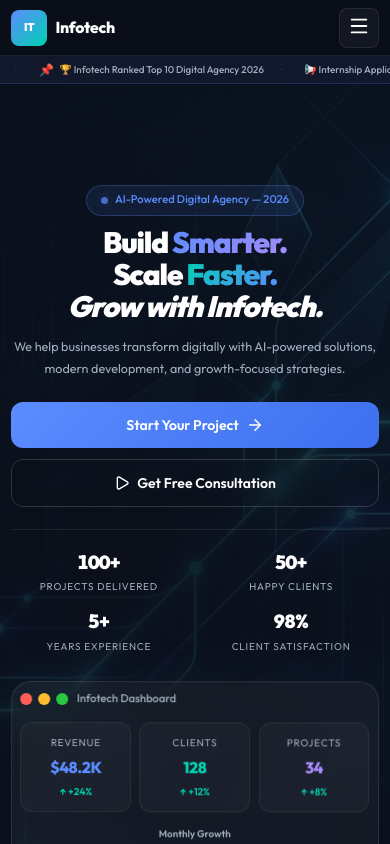
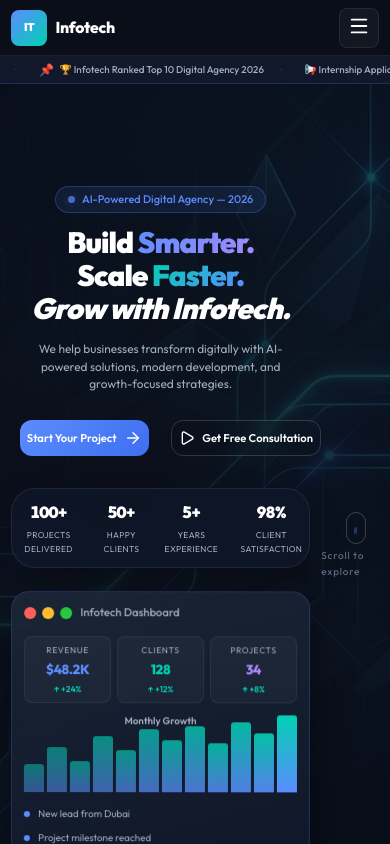
Before and after one commit to developervelnix-lab/infotech, a Next.js app in the folder app/: page / in a window 390 px wide. Shown: the top 844 px of the page. Built offline with nearby package versions, Linux system fonts and the light colour scheme.

Commit message:
solution section initiated

```diff
--- a/app/src/components/sections/Hero.module.css
+++ b/app/src/components/sections/Hero.module.css
@@ -6,13 +6,6 @@
   padding-top: var(--space-8);
   padding-bottom: var(--space-24);
   overflow: hidden;
-}
-@media (max-width: 768px) {
-  .hero {
-    min-height: auto;
-    padding-top: calc(var(--navbar-h) + var(--ticker-h) + var(--space-6));
-    padding-bottom: var(--space-12);
-  }
 }
 
 .hero::before {
@@ -23,7 +16,7 @@
   background-size: cover;
   background-position: center;
   background-repeat: no-repeat;
-  opacity: 0.4; /* Increased opacity so image is clearly visible */
+  opacity: 0.4;
   z-index: 0;
 }
 
@@ -44,12 +37,18 @@
   position: relative;
   z-index: 1;
 }
-@media (max-width: 1024px) {
-  .inner { grid-template-columns: 1fr; text-align: center; }
-  .left { align-items: center; }
-  .badge { margin: 0 auto; }
-  .ctas { justify-content: center; }
-  .statsRow { justify-content: center; }
+
+/* Left column */
+.left {
+  display: flex;
+  flex-direction: column;
+  gap: 0;
+}
+
+/* Right column */
+.right {
+  display: flex;
+  justify-content: center;
 }
 
 /* Decorative blobs */
@@ -79,19 +78,6 @@
   transform: translate(-50%, -50%);
   animation-delay: -8s;
 }
-@keyframes blob-morph {
-  0%, 100% { border-radius: 60% 40% 30% 70% / 60% 30% 70% 40%; }
-  25% { border-radius: 30% 60% 70% 40% / 50% 60% 30% 60%; }
-  50% { border-radius: 50% 60% 30% 60% / 30% 40% 70% 50%; }
-  75% { border-radius: 70% 40% 60% 30% / 40% 50% 60% 30%; }
-}
-
-/* Hide heavy decorative elements on mobile */
-@media (max-width: 768px) {
-  .blob1, .blob2, .blob3 { display: none; }
-  .ring1, .ring2 { display: none; }
-  .scrollHint { display: none; }
-}
 
 /* Floating rings */
 .ring1, .ring2 {
@@ -103,7 +89,6 @@
 }
 .ring1 { width: 700px; height: 700px; top: 50%; left: 60%; transform: translate(-50%, -50%); }
 .ring2 { width: 500px; height: 500px; top: 50%; left: 60%; transform: translate(-50%, -50%); animation-direction: reverse; animation-duration: 20s; }
-@keyframes spin-slow { to { transform: translate(-50%, -50%) rotate(360deg); } }
 
 /* Badge */
 .badge {
@@ -124,10 +109,6 @@
   background: var(--color-accent);
   border-radius: 50%;
   animation: pulse-glow 2s ease-in-out infinite;
-}
-@keyframes pulse-glow {
-  0%, 100% { opacity: 1; box-shadow: 0 0 0 0 rgba(91,140,255,0.5); }
-  50% { opacity: 0.7; box-shadow: 0 0 0 5px rgba(91,140,255,0); }
 }
 
 /* Headline */
@@ -188,29 +169,7 @@
 }
 .statLabel { font-size: var(--text-xs); color: var(--color-muted); text-transform: uppercase; letter-spacing: 0.08em; }
 
-@media (max-width: 640px) {
-  .subtext { font-size: var(--text-base); }
-  .ctas { flex-direction: column; width: 100%; }
-  .ctas a, .ctas button { width: 100%; justify-content: center; }
-  .statsRow {
-    display: grid;
-    grid-template-columns: repeat(2, 1fr);
-    gap: var(--space-4) var(--space-6);
-    margin-top: var(--space-8);
-    padding-top: var(--space-6);
-    width: 100%;
-  }
-  .stat { align-items: center; text-align: center; }
-  .statValue { font-size: var(--text-2xl); font-weight: 900; }
-  .statLabel { font-size: 10px; }
-  .inner { gap: var(--space-10); }
-}
-
-/* Right column */
-.left { display: flex; flex-direction: column; gap: 0; }
-.right { display: flex; justify-content: center; }
-
-/* Dashboard */
+/* Dashboard Card */
 .dashboard {
   width: 100%;
   max-width: 480px;
@@ -222,14 +181,6 @@
   box-shadow: 0 24px 80px rgba(0,0,0,0.5), 0 0 60px rgba(91,140,255,0.1);
   animation: float 6s ease-in-out infinite;
 }
-@media (max-width: 480px) {
-  .dashboard { padding: var(--space-3); }
-}
-@keyframes float {
-  0%, 100% { transform: translateY(0) rotate(0deg); }
-  50% { transform: translateY(-12px) rotate(0.5deg); }
-}
-
 .dbHeader {
   display: flex;
   align-items: center;
@@ -241,10 +192,6 @@
 .dbTitle { font-size: var(--text-sm); color: var(--color-muted); font-weight: 500; }
 
 .dbCards { display: grid; grid-template-columns: repeat(3,1fr); gap: var(--space-3); margin-bottom: var(--space-5); }
-@media (max-width: 360px) {
-  .dbCards { grid-template-columns: 1fr; }
-  .dbCardValue { font-size: var(--text-base); }
-}
 .dbCard {
   background: rgba(255,255,255,0.03);
   border: 1px solid rgba(255,255,255,0.06);
@@ -314,7 +261,210 @@
   border-radius: 2px;
   animation: scroll-dot 1.5s ease-in-out infinite;
 }
+
+/* Keyframe Animations */
+@keyframes blob-morph {
+  0%, 100% { border-radius: 60% 40% 30% 70% / 60% 30% 70% 40%; }
+  25% { border-radius: 30% 60% 70% 40% / 50% 60% 30% 60%; }
+  50% { border-radius: 50% 60% 30% 60% / 30% 40% 70% 50%; }
+  75% { border-radius: 70% 40% 60% 30% / 40% 50% 60% 30%; }
+}
+@keyframes spin-slow { to { transform: translate(-50%, -50%) rotate(360deg); } }
+@keyframes pulse-glow {
+  0%, 100% { opacity: 1; box-shadow: 0 0 0 0 rgba(91,140,255,0.5); }
+  50% { opacity: 0.7; box-shadow: 0 0 0 5px rgba(91,140,255,0); }
+}
+@keyframes float {
+  0%, 100% { transform: translateY(0) rotate(0deg); }
+  50% { transform: translateY(-12px) rotate(0.5deg); }
+}
 @keyframes scroll-dot {
   0%, 100% { transform: translateY(0); opacity: 1; }
   50% { transform: translateY(10px); opacity: 0.3; }
 }
+
+/* ============================================================
+   MOBILE RESPONSIVE OVERRIDES (Strict cascade priority)
+   ============================================================ */
+@media (max-width: 1024px) {
+  .inner { grid-template-columns: 1fr; text-align: center; gap: var(--space-10); }
+  .left { align-items: center; }
+  .badge { margin: 0 auto; }
+  .ctas { justify-content: center; }
+  .statsRow { justify-content: center; }
+}
+
+@media (max-width: 768px) {
+  .hero {
+    min-height: auto;
+    height: auto;
+    padding-top: calc(var(--navbar-h) + var(--ticker-h) + 1.25rem);
+    padding-bottom: 2.5rem;
+    overflow: visible;
+  }
+
+  .inner {
+    display: flex;
+    flex-direction: column;
+    align-items: center;
+    text-align: center;
+    gap: 1.25rem;
+  }
+
+  .left {
+    display: flex;
+    flex-direction: column;
+    align-items: center;
+    width: 100%;
+    gap: 0.75rem;
+  }
+
+  .badge {
+    font-size: 11px;
+    padding: 0.3rem 0.85rem;
+    margin: 0 auto;
+  }
+
+  .headline {
+    font-size: clamp(1.85rem, 7.5vw, 2.7rem);
+    line-height: 1.12;
+    letter-spacing: -0.03em;
+    margin-top: 0.25rem;
+  }
+
+  .subtext {
+    font-size: 0.85rem;
+    line-height: 1.5;
+    max-width: 90%;
+    margin-top: 0.25rem;
+  }
+
+  .ctas {
+    display: flex;
+    flex-direction: row;
+    gap: 0.5rem;
+    width: 100%;
+    max-width: 380px;
+    justify-content: center;
+    margin-top: 0.5rem;
+  }
+
+  .ctas a, .ctas button {
+    flex: 1;
+    min-width: 0;
+    padding: 0.65rem 0.5rem;
+    font-size: 0.8rem;
+    text-align: center;
+    white-space: nowrap;
+    justify-content: center;
+  }
+
+  /* Stripe / Linear style Horizontal Glass Stats Ribbon */
+  .statsRow {
+    display: flex;
+    flex-direction: row;
+    align-items: center;
+    justify-content: space-around;
+    width: 100%;
+    background: rgba(15, 23, 42, 0.75);
+    backdrop-filter: blur(16px);
+    border: 1px solid rgba(255, 255, 255, 0.08);
+    border-radius: var(--radius-xl);
+    padding: 0.85rem 0.5rem;
+    margin-top: 0.85rem;
+    box-shadow: 0 10px 30px rgba(0, 0, 0, 0.3);
+  }
+
+  .stat {
+    display: flex;
+    flex-direction: column;
+    align-items: center;
+    text-align: center;
+    gap: 2px;
+  }
+
+  .statValue {
+    font-size: 1.15rem;
+    font-weight: 900;
+    color: var(--color-white);
+  }
+
+  .statLabel {
+    font-size: 8.5px;
+    color: var(--color-muted);
+    letter-spacing: 0.04em;
+  }
+
+  .right {
+    display: flex !important;
+    justify-content: center;
+    width: 100%;
+    margin-top: 0.5rem;
+  }
+
+  .dashboard {
+    width: 100%;
+    max-width: 100%;
+    border-radius: 18px;
+    padding: 0.85rem;
+    background: linear-gradient(165deg, rgba(30, 41, 59, 0.75) 0%, rgba(15, 23, 42, 0.9) 100%);
+    backdrop-filter: blur(20px);
+    border: 1px solid rgba(91, 140, 255, 0.2);
+    box-shadow: 0 20px 50px rgba(0, 0, 0, 0.5);
+  }
+
+  .dbCards {
+    display: grid;
+    grid-template-columns: repeat(3, 1fr);
+    gap: 0.4rem;
+    margin-bottom: 0.75rem;
+  }
+
+  .dbCard {
+    padding: 0.45rem;
+    gap: 2px;
+    border-radius: 8px;
+  }
+
+  .dbCardLabel { font-size: 8.5px; }
+  .dbCardValue { font-size: 0.95rem; font-weight: 800; }
+  .dbCardTrend { font-size: 8.5px; }
+
+  .chartBars {
+    height: 55px;
+    gap: 3px;
+  }
+
+  .blob1, .blob2, .blob3, .ring1, .ring2 {
+    display: none !important;
+  }
+
+  .scrollHint {
+    position: relative;
+    bottom: auto;
+    left: auto;
+    transform: none;
+    margin-top: 1.5rem;
+    gap: 4px;
+    display: flex;
+    flex-direction: column;
+    align-items: center;
+  }
+
+  .scrollMouse {
+    width: 20px;
+    height: 32px;
+    border-radius: 10px;
+    padding-top: 4px;
+  }
+
+  .scrollDot {
+    width: 3.5px;
+    height: 7px;
+  }
+
+  .scrollHint span {
+    font-size: 10px;
+    letter-spacing: 0.08em;
+  }
+}
```
